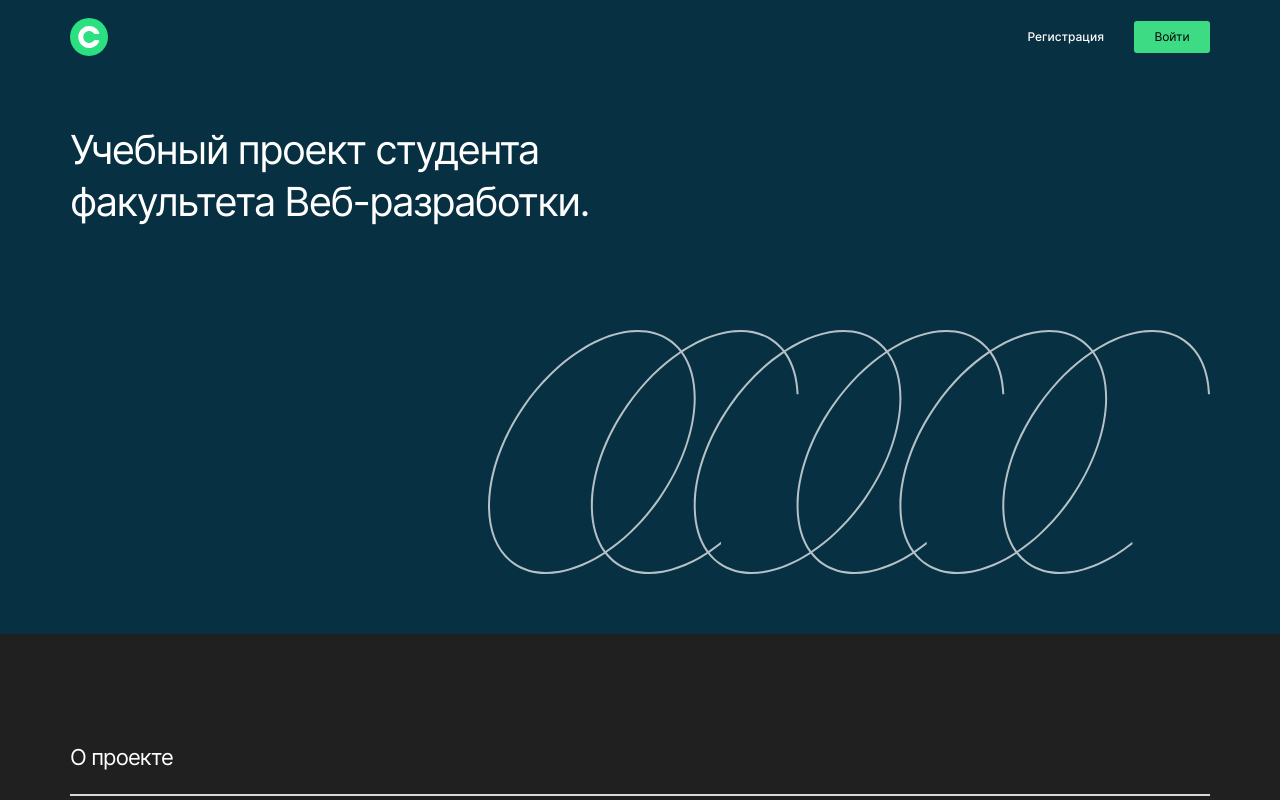
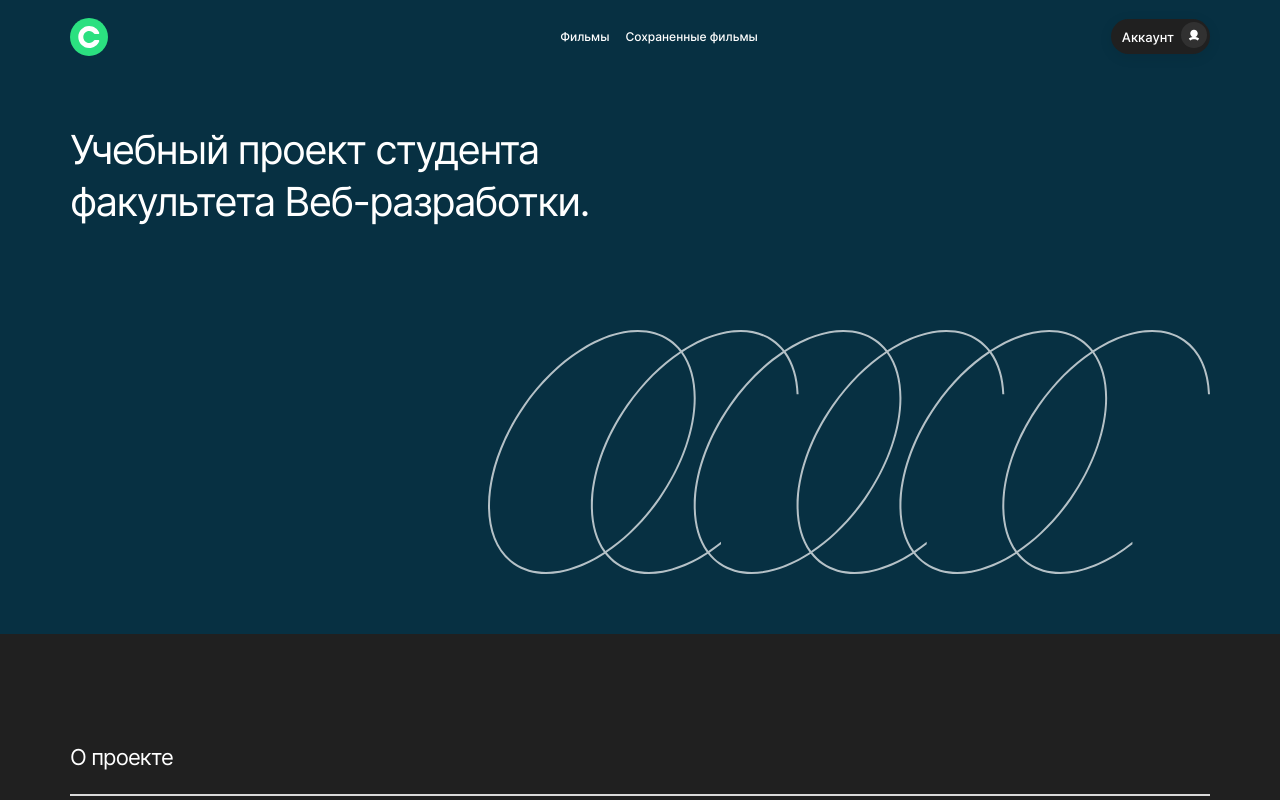
Before and after one commit to artyomtrus/movies-explorer-frontend, a React (Create React App) app: page / in a window 1280 px wide. Shown: the top 800 px of the page. Built offline with nearby package versions, Linux system fonts and the light colour scheme.

Commit message:
feat: устранить замечания

```diff
--- a/src/components/Navigation/Navigation.js
+++ b/src/components/Navigation/Navigation.js
@@ -2,7 +2,7 @@ import "./Navigation.css";
 import { Link, NavLink } from "react-router-dom";
 
 function Navigation() {
-  const isLogged = false;
+  const isLogged = true;
 
   function toggleBurger() {
     const burger = document.querySelector(".navigation__burger-icon");
```
Also changed, not shown: 1 other file (tests, documents, lock files or other folders).
